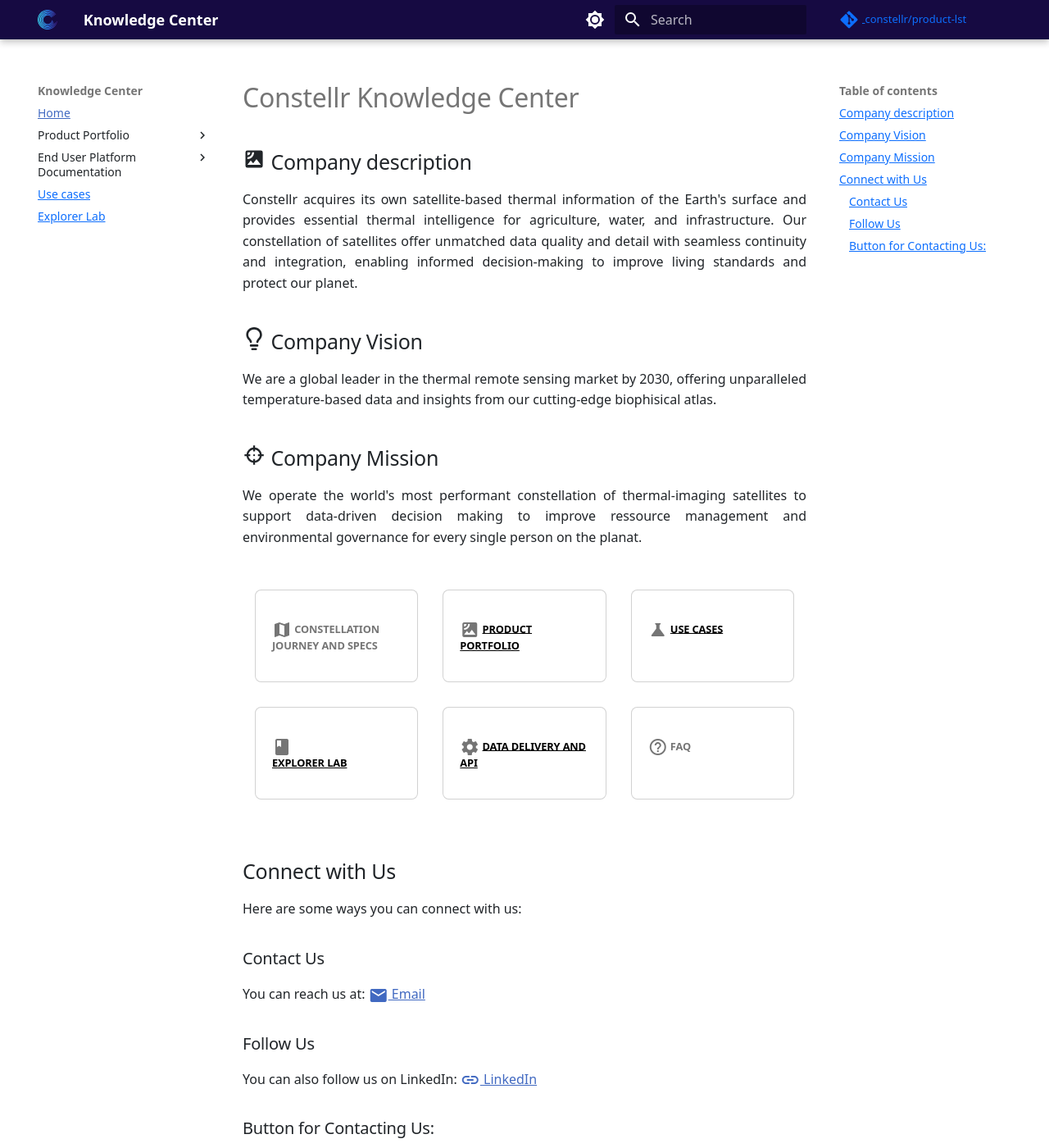
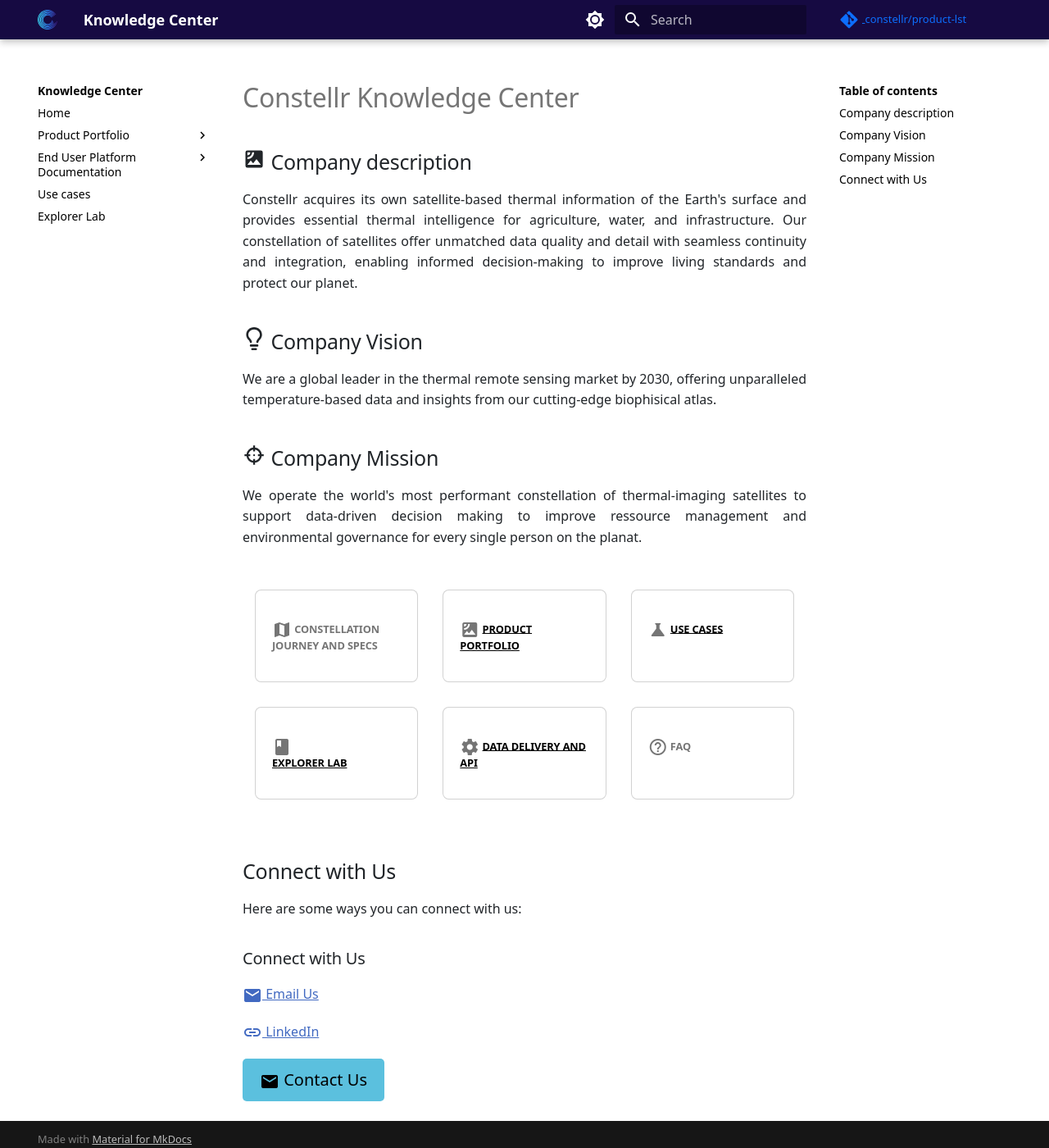
Before and after one commit to constellr/product-lst, an MkDocs documentation site: the page built from docs/index.md, in a window 1280 px wide and 1400 px high. Shown: the whole window at 82% size. Built offline with MkDocs 1.6.1 and Material for MkDocs 9.7.7, drawn with Linux system fonts in a browser that asks for light colours; comment, search, counter and statistics services are not loaded; the version menu is left out.

Commit message:
Enhance contact section layout and improve navigation link styles for better visibility and user experience

```diff
--- a/docs/index.md
+++ b/docs/index.md
@@ -39,6 +39,8 @@
       font-size: 24px;
       vertical-align: middle;
     }
+
+
 
   </style>
 </head>
@@ -108,16 +110,20 @@
 
 Here are some ways you can connect with us:
 
-### Contact Us
-You can reach us at:
-[<span class="material-icons">email</span> Email](mailto:support-csm@constellr.com)
 
-### Follow Us
-You can also follow us on LinkedIn:
-[<span class="material-icons">link</span> LinkedIn](https://www.linkedin.com/company/constellr/posts/?feedView=all)
+<div class="connect">
+    <h3>Connect with Us</h3>
 
+    <!-- Email Contact -->
+    <p><a href="mailto:support-csm@constellr.com">
+      <span class="material-icons">email</span> Email Us</a></p>
 
-### Button for Contacting Us:
-<a href="support-csm@constellr.com" class="btn" style="background-color: #5bc0de; color: white; border-radius: 5px; padding: 10px 20px; text-decoration: none;">
+    <!-- LinkedIn -->
+    <p><a href="https://www.linkedin.com/company/constellr/posts/?feedView=all">
+      <span class="material-icons">link</span> LinkedIn</a></p>
+
+    <!-- Contact Us Button (Black Text with Lighter Blue Background) -->
+    <a href="mailto:support-csm@constellr.com" class="btn" style="background-color: #5bc0de; color: black; border-radius: 5px; padding: 10px 20px; text-decoration: none;">
       <span class="material-icons">email</span> Contact Us
     </a>
+</div>
--- a/docs/stylesheets/extra.css
+++ b/docs/stylesheets/extra.css
@@ -11,6 +11,7 @@
     --md-default-bg-color: rgb(15, 6, 40);
     --font-family: Inter, sans-serif;
 }
+
 
 
 /* Figure and Table Counter */
@@ -62,3 +63,44 @@
 /* .grid:only-child{
     grid-template-columns: 1fr;
 } */
+/* Ensure all navigation links are black */
+.md-nav__link, .md-nav__item a {
+    color: black !important;  /* This targets all links in the navigation */
+}
+
+/* Change active navigation link color to black */
+.md-nav__item--active a {
+    color: black !important;  /* When the item is active */
+}
+
+/* Change the color of the dropdown links in the navigation */
+.md-nav__item--active .md-nav__link,
+.md-nav__link:hover {
+    color: black !important;  /* Ensure hover also stays black */
+}
+
+/* Change the color of the main site navigation (header) to black */
+.md-header__title {
+    color: white !important;  /* Change the site title in header */
+}
+
+/* Change the color of the TOC (Table of Contents) title to black */
+.md-nav__title {
+    color: black !important;  /* TOC title */
+}
+/* Remove emphasis from all navigation links */
+.md-nav__link, .md-nav__item a {
+    color: black !important;  /* Ensure text is black */
+    font-weight: normal !important;  /* Remove bold styling */
+    text-decoration: none !important;  /* Remove underline */
+}
+/* Change the "Go to repository" link color to white */
+.md-header__right .md-nav__link {
+    color: white !important;
+}
+
+/* Optionally, also change the color when hovering over the link */
+.md-header__right .md-nav__link:hover {
+    color: white !important;  /* Keep the link white on hover */
+    text-decoration: none !important;  /* Remove underline on hover */
+}
```
